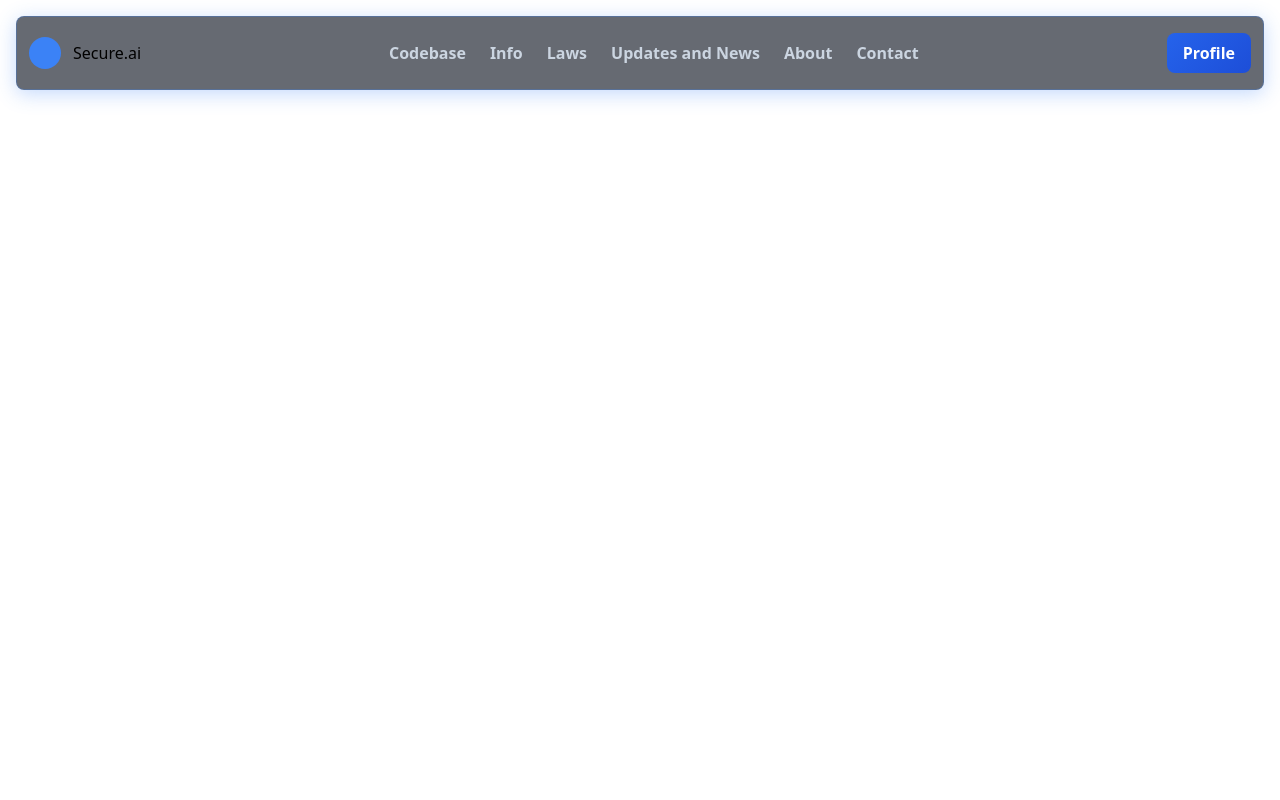
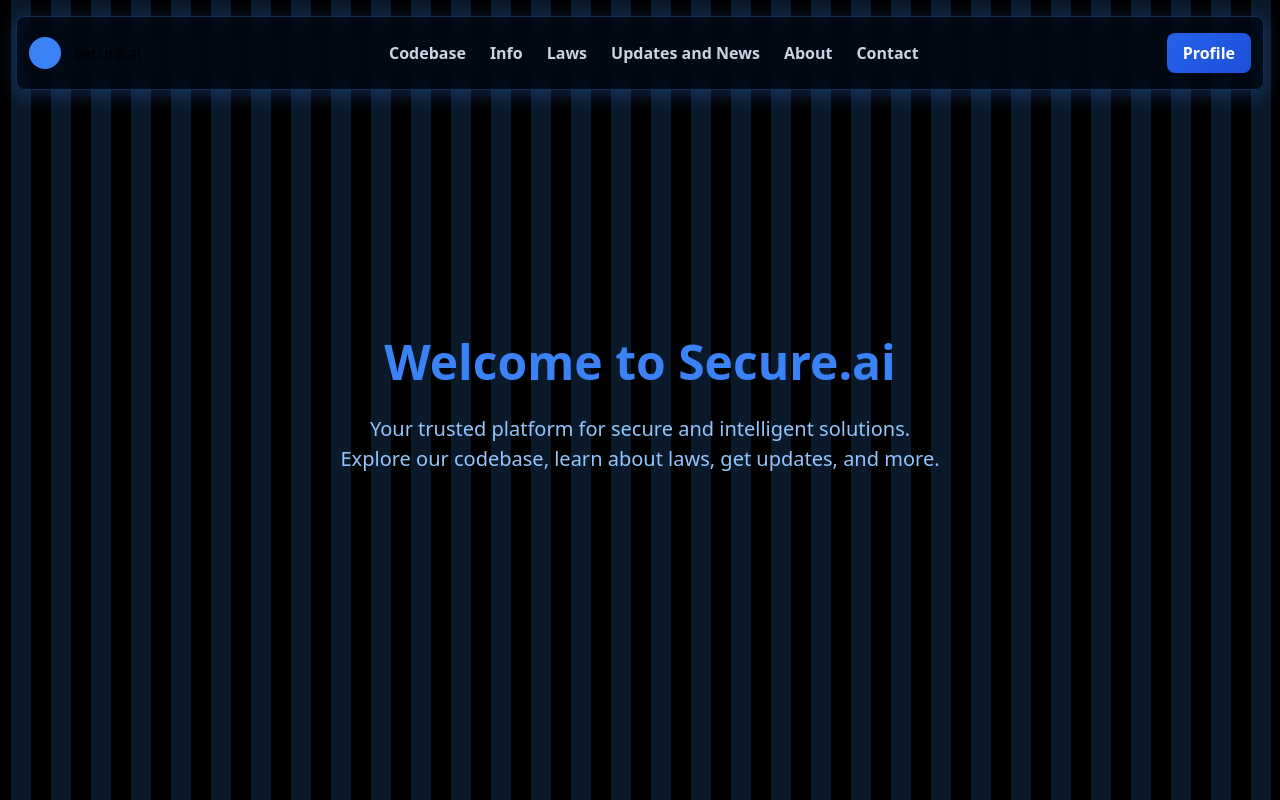
Before and after one commit to Arnav181/Secure.ai, a React (Vite) app in the folder client/: page / in a window 1280 px wide. Built offline with nearby package versions, Linux system fonts and the light colour scheme.

Commit message:
Landing router updated

```diff
--- a/client/src/App.jsx
+++ b/client/src/App.jsx
@@ -12,11 +12,9 @@ function App() {
         <div>
           {" "}
           <Routes>
-            <Route path="/" element= {<Navbar/>} />
             <Route path="/signup" element={<SignupModule />} />
             <Route path="/login" element={<LoginModule />} />
-            <Route path="/landing" element={<LandingModule/>} />
-            {/* Add more routes as needed */}
+            <Route path="/" element={<LandingModule/>} />
           </Routes>
         </div>
       </div>
```
